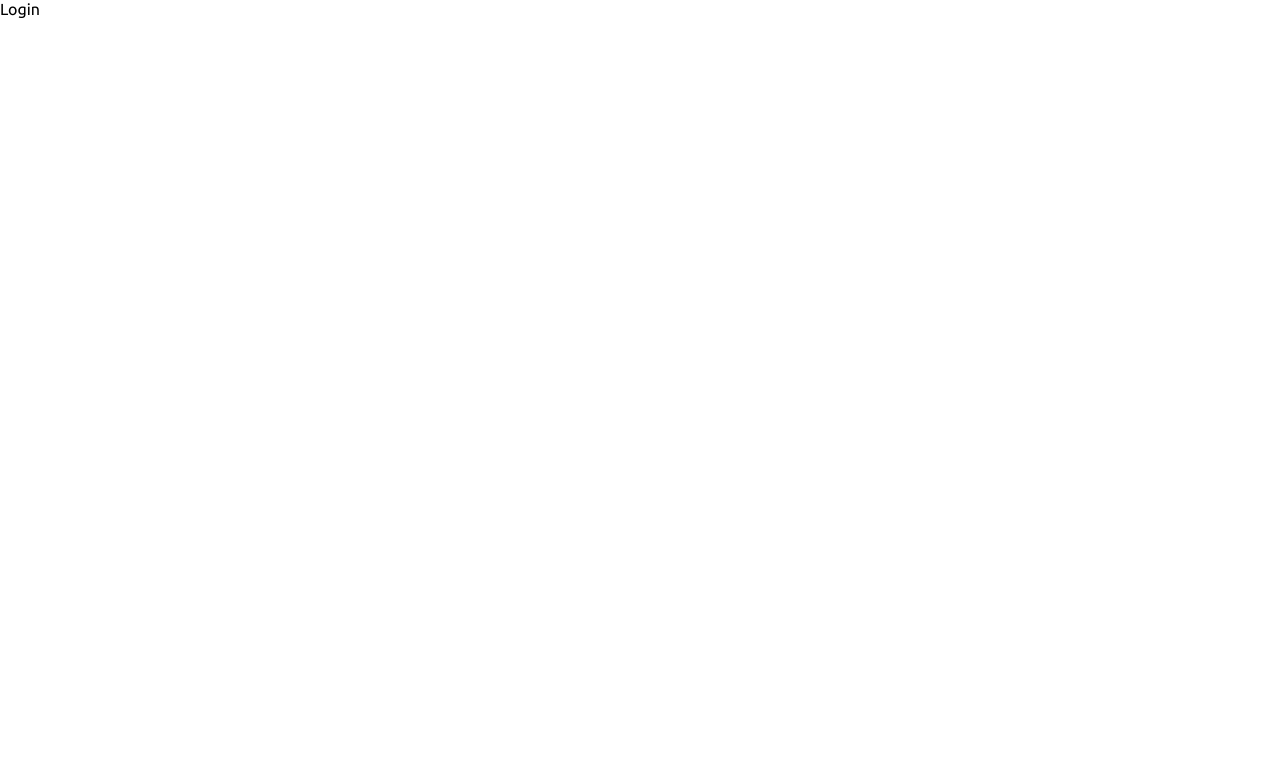
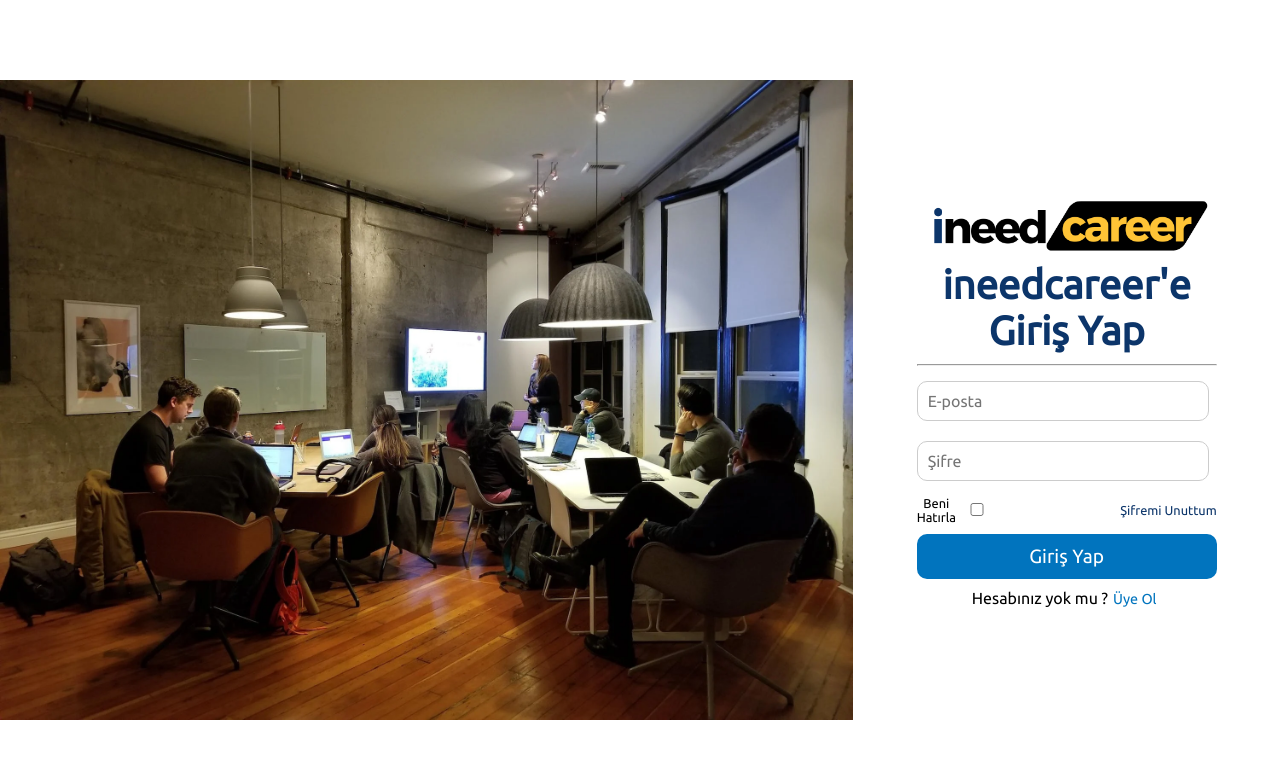
Before and after one commit to kaanboyacii/React.js-Node.js-Career, a React (Create React App) app: page /login in a window 1280 px wide. Shown: the top 758 px of the page. Built offline with nearby package versions, Linux system fonts and the light colour scheme; a web font is replaced by a local one.

Commit message:
Login page

```diff
--- a/src/App.js
+++ b/src/App.js
@@ -1,5 +1,6 @@
 import Home from "./pages/home/Home";
 import Login from "./pages/login/Login";
+import Signup from "./pages/signup/Signup";
 import { BrowserRouter, Routes, Route } from "react-router-dom";
 import "./style/dark.scss";
 import { useContext } from "react";
@@ -15,6 +16,7 @@
           <Route path="/">
             <Route index element={<Home />} />
             <Route path="login" element={<Login />} />
+            <Route path="signup" element={<Signup />} />
           </Route>
         </Routes>
       </BrowserRouter>
--- a/src/components/navbar/Navbar.jsx
+++ b/src/components/navbar/Navbar.jsx
@@ -42,8 +42,8 @@
           <a href="/">Hakkımızda</a>
         </div>
         <div className="user-actions">
-          <a href="/">Giriş Yap</a>
-          <a href="/">Üye Ol</a>
+          <a href="/login">Giriş Yap</a>
+          <a href="/signup">Üye Ol</a>
         </div>
         <MenuIcon className="menu-icon" onClick={toggleMobileMenu} />
         {isMobileMenuOpen && (
--- a/src/pages/login/Login.jsx
+++ b/src/pages/login/Login.jsx
@@ -1,9 +1,63 @@
-import "./login.scss"
+import React from "react";
+import "./login.scss";
+import PeopleImage from "../../img/people.webp";
+import Logo from "../../img/logo.png";
+import { motion } from "framer-motion";
 
 const Login = () => {
+  const containerVariants = {
+    hidden: { opacity: 0 },
+    visible: { opacity: 1, transition: { duration: 1 } },
+  };
+
   return (
-    <div>Login</div>
-  )
-}
+    <motion.div
+      className="login"
+      initial="hidden"
+      animate="visible"
+      variants={containerVariants}
+    >
+      <div className="left-side">
+        <img src={PeopleImage} alt="Resim" />
+      </div>
+      <div className="right-side">
+        <div className="form-container">
+          <form>
+            <a href="/">
+              <img src={Logo} alt="Logo" />
+            </a>
+            <h1>
+              ineedcareer'e <br /> Giriş Yap
+            </h1>
+            <hr />
+            <div className="form-group">
+              <input type="email" name="email" placeholder="E-posta" required />
+            </div>
+            <div className="form-group">
+              <input
+                type="password"
+                name="password"
+                placeholder="Şifre"
+                required
+              />
+            </div>
+            <div className="form-group">
+              <div className="remember-me">
+                <label htmlFor="rememberMe">Beni Hatırla</label>
+                <input type="checkbox" id="rememberMe" name="rememberMe" />
+              </div>
+              <a href="/sifremi-unuttum">Şifremi Unuttum</a>
+            </div>
+            <button>Giriş Yap</button>
+            <div className="signup-link">
+              <span>Hesabınız yok mu ?</span>
+              <a href="/signup">Üye Ol</a>
+            </div>
+          </form>
+        </div>
+      </div>
+    </motion.div>
+  );
+};
 
-export default Login
+export default Login;
--- a/src/pages/login/login.scss
+++ b/src/pages/login/login.scss
@@ -1,3 +1,108 @@
-.login{
+@import "../../style/color.scss";
 
+.login {
+  display: flex;
+  justify-content: center;
+  align-items: center;
+  height: 100vh;
 }
+
+.left-side {
+  flex: 2;
+  display: flex;
+  justify-content: center;
+  align-items: center;
+  background-color: #f0f0f0;
+}
+
+img {
+  max-width: 100%;
+  max-height: 100%;
+}
+
+.right-side {
+  flex: 1;
+  display: flex;
+  justify-content: center;
+  align-items: center;
+  height: 100vh;
+}
+
+.form-container {
+  text-align: center;
+  hr {
+    margin-top: 10px;
+    color: $primary-color;
+  }
+}
+
+form {
+  width: 100%;
+  max-width: 300px;
+  h1 {
+    font-size: 2.5rem;
+    color: $primary-color;
+  }
+}
+
+.form-group {
+  display: flex;
+  justify-content: space-between;
+  align-items: center;
+  margin: 10px 0;
+}
+
+.remember-me {
+  display: flex;
+  align-items: center;
+  label {
+    font-size: 0.8rem;
+  }
+}
+
+input[type="checkbox"] {
+  margin-right: 10px;
+}
+
+a {
+  text-decoration: none;
+  color: $primary-color;
+  font-size: 0.8rem;
+}
+
+input {
+  width: 90%;
+  padding: 10px;
+  margin: 5px 0;
+  border: 1px solid #ccc;
+  border-radius: 10px;
+  font-size: 16px;
+}
+
+button {
+  width: 100%;
+  padding: 0.7rem;
+  background-color: $secondary-color;
+  color: #fff;
+  border: none;
+  border-radius: 10px;
+  font-size: 1.2rem;
+  cursor: pointer;
+  transition: background-color 0.3s ease;
+}
+
+button:hover {
+  background-color: $accent-color;
+}
+.signup-link {
+  margin-top: 10px;
+  a {
+    font-size: 0.9rem;
+    margin: 5px;
+    color: $secondary-color;
+    transition: color 0.3s ease;
+    &:hover {
+      color: $accent-color;
+    }
+  }
+}
```
